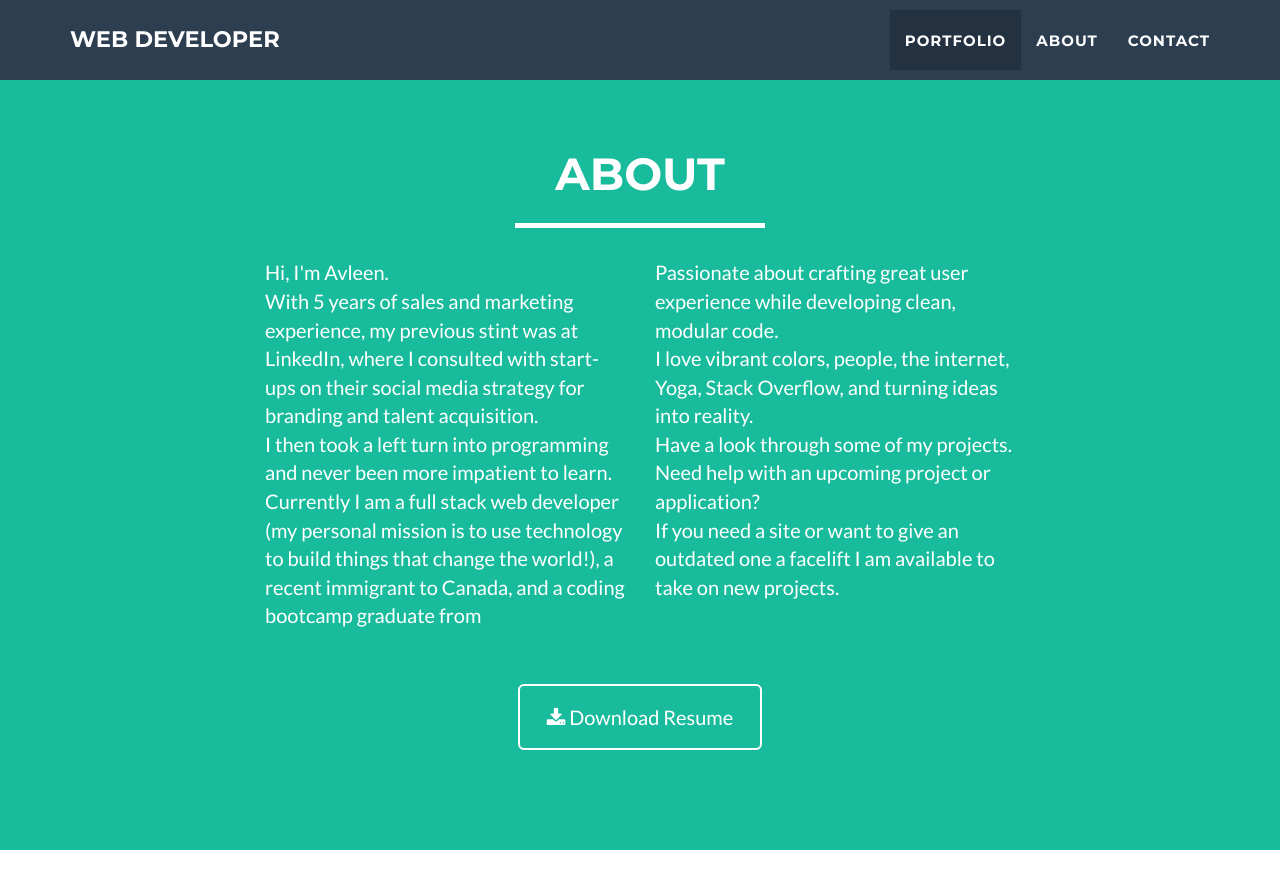
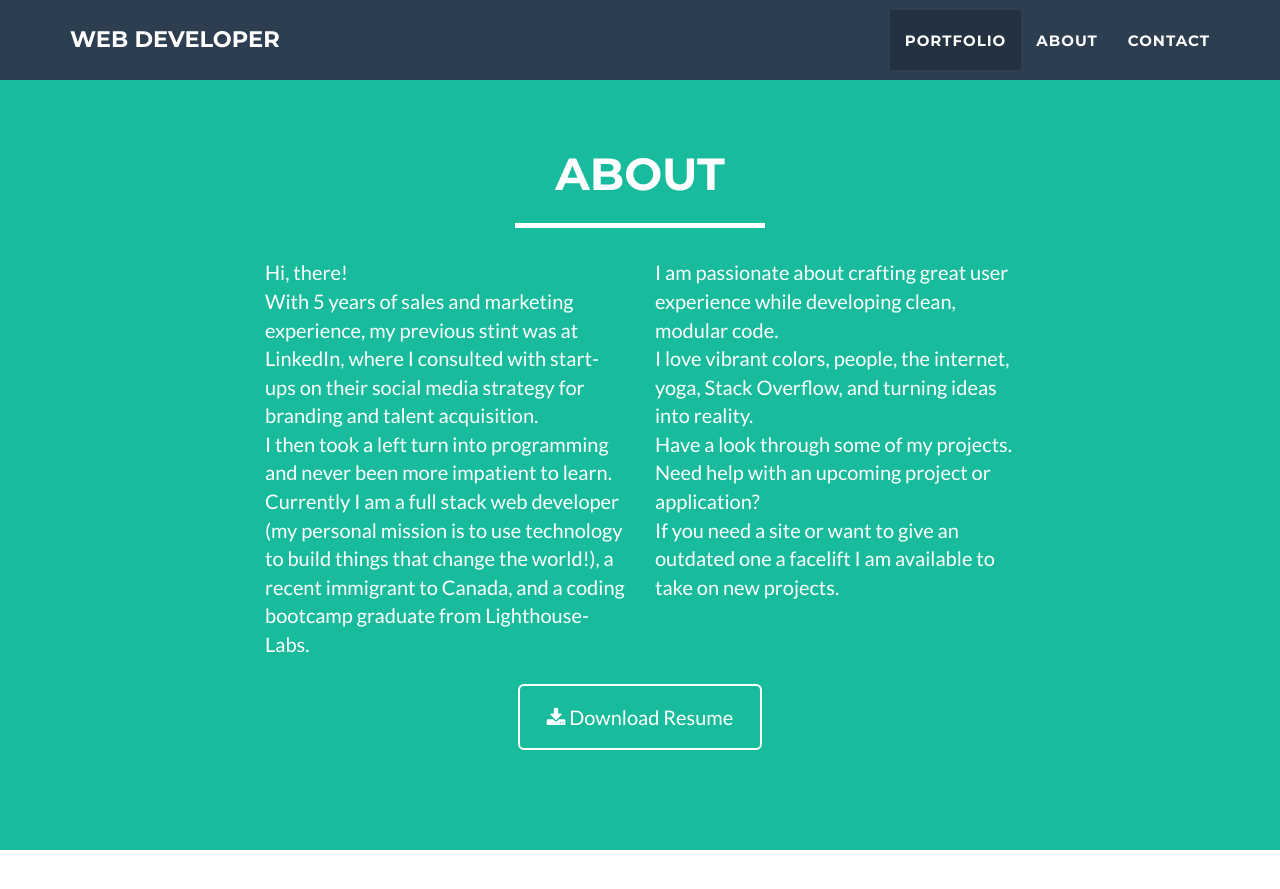
Before and after one commit to avleen30/avleen30.github.io, a Jekyll site: the page built from index.html, in a window 1280 px wide and 900 px high, scrolled down 1298 px. Shown: the top 889 px of the window. Built offline with Jekyll 4.4.1, drawn with Linux system fonts in a browser that asks for light colours.

Commit message:
added about me

```diff
--- a/_includes/about.html
+++ b/_includes/about.html
@@ -9,12 +9,12 @@
             </div>
             <div class="row">
                 <div class="col-lg-4 col-lg-offset-2">
-                    <p>Hi, I'm Avleen. <br> With 5 years of sales and marketing experience, my previous stint was at LinkedIn, where I consulted with start-ups on
+                    <p>Hi, there! <br> With 5 years of sales and marketing experience, my previous stint was at LinkedIn, where I consulted with start-ups on
                       their social media strategy for branding and talent acquisition.<br> I then took a left turn into programming and never been more impatient to learn. <br> Currently I am a full stack web developer (my
-                      personal mission is to use technology to build things that change the world!), a recent immigrant to Canada, and a coding bootcamp graduate from <a href="https://www.lighthouselabs.ca/">Lighthouse-Labs.</a> <br></p>
+                      personal mission is to use technology to build things that change the world!), a recent immigrant to Canada, and a coding bootcamp graduate from <a style="color:white" href="https://www.lighthouselabs.ca/">Lighthouse-Labs.</a> <br></p>
                 </div>
                 <div class="col-lg-4">
-                    <p>Passionate about crafting great user experience while developing clean, modular code. <br> I love vibrant colors, people, the internet, Yoga, Stack Overflow, and turning ideas into reality.<br> Have a look through some of my projects. <br> Need help with an upcoming project or application? <br> If you need a site or want to give an outdated one a facelift I am available to take on new projects.</p>
+                    <p>I am passionate about crafting great user experience while developing clean, modular code. <br> I love vibrant colors, people, the internet, yoga, <a style="color:white" href="https://stackoverflow.com/">Stack Overflow,</a> and turning ideas into reality.<br> Have a look through some of my projects. <br> Need help with an upcoming project or application? <br> If you need a site or want to give an outdated one a facelift I am available to take on new projects.</p>
                 </div>
                 <div class="col-lg-8 col-lg-offset-2 text-center">
                     <a href="https://resume.creddle.io/resume/c6noi82s42d" class="btn btn-lg btn-outline">
```
